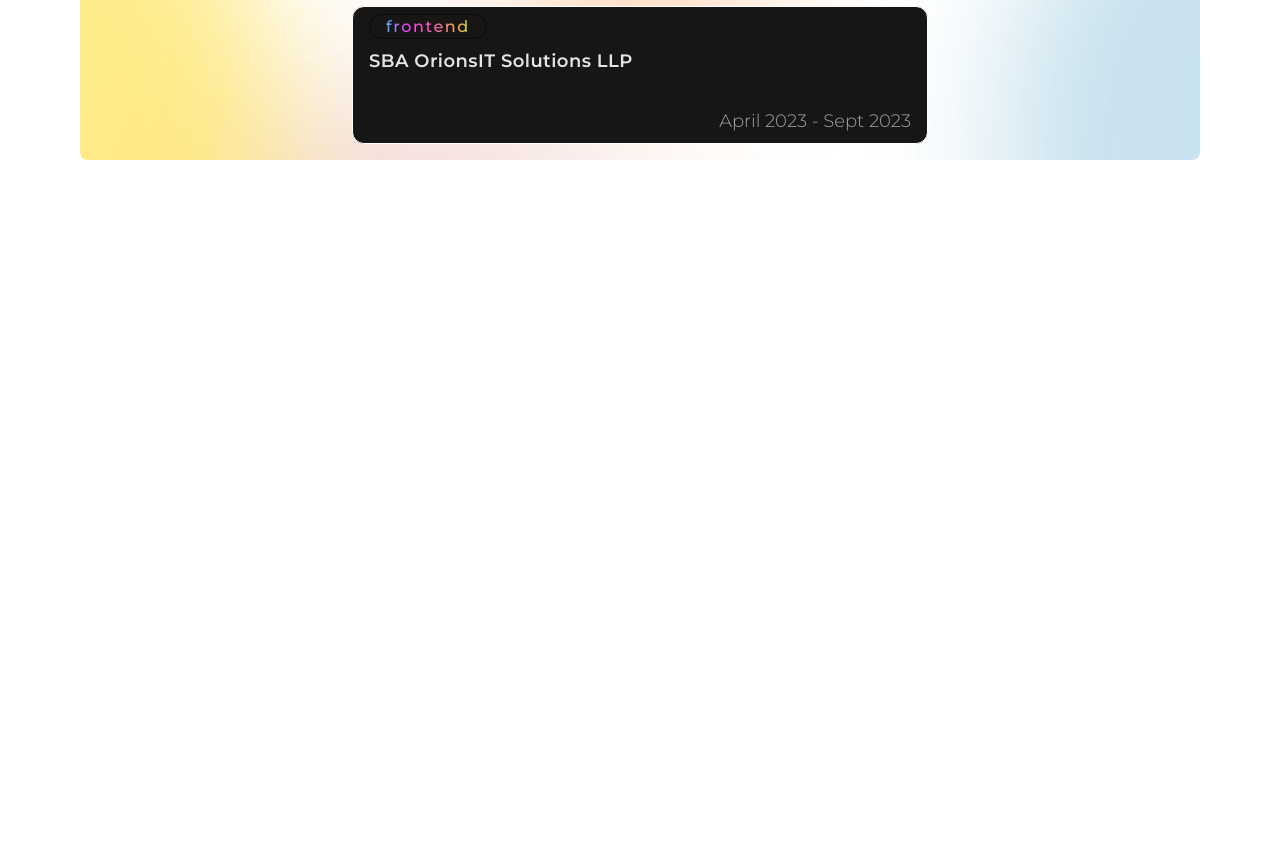
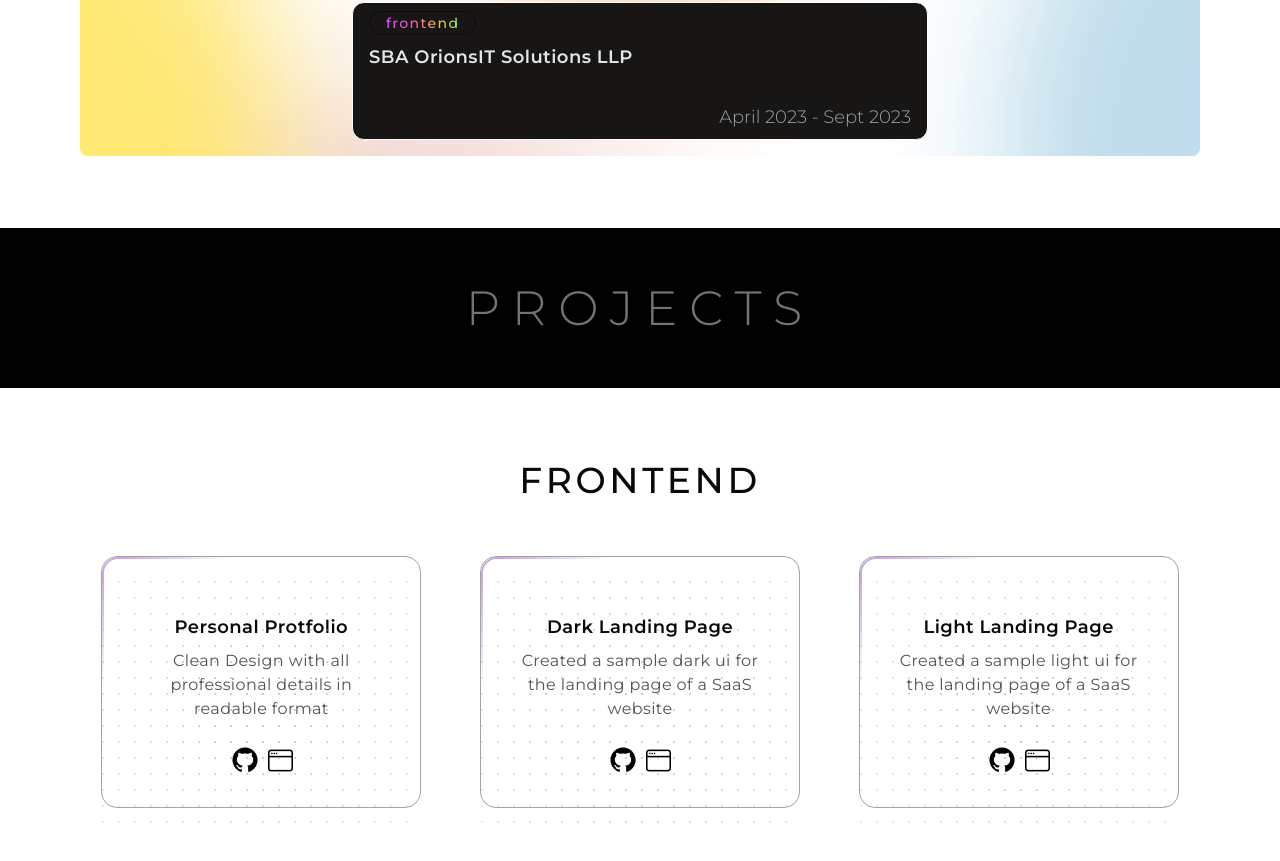
Before and after one commit to pranavtartey/portfolio, a Next.js app: page / in a window 1280 px wide. Shown: the part 1191-2052 px from the top of the page. Before the commit the page ends 1423 px from the top, so only its background shows below. Built offline with nearby package versions, Linux system fonts and the light colour scheme; a web font is replaced by a local one.

Commit message:
added the projects section and some animations

```diff
--- a/app/page.tsx
+++ b/app/page.tsx
@@ -1,8 +1,10 @@
 import AppTag from "@/sections/AppTag";
 import Experience from "@/sections/Experience";
+import Frontend from "@/sections/Frontend";
 import Hero from "@/sections/Hero";
 import LogoTicker from "@/sections/LogoTicker";
 import Navbar from "@/sections/Navbar";
+import Projects from "@/sections/Projects";
 
 export default function Home() {
   return (
@@ -12,6 +14,8 @@
       <Hero />
       <LogoTicker />
       <Experience />
+      <Projects />
+      <Frontend />
     </>
   );
 }
--- a/components/Tag.tsx
+++ b/components/Tag.tsx
@@ -13,7 +13,7 @@
 
       <motion.span
         className={twMerge(
-          "border border-black/50 backdrop-blur-md text-center sm:py-0.5 px-4 sm:tracking-widest rounded-full font-medium text-xs sm:text-base",
+          "border border-black/50 backdrop-blur-md text-center sm:py-0.5 px-4 sm:tracking-widest rounded-full font-medium text-xs sm:text-sm",
           variant === "background" && "bg-black text-white",
           variant === "rainbow" &&
             " bg-[linear-gradient(to_right,#f542fe,#f54aae,#f9b93a,#79f54c,#1ad1fa,#f241fb,#fc59b8,#f6bb47,#74fe42,#15d0fa)] [background-size:200%] text-transparent bg-clip-text",
--- /dev/null
+++ b/components/ui/dot-pattern.tsx
@@ -0,0 +1,56 @@
+import { useId } from "react";
+
+import { cn } from "@/lib/utils";
+
+interface DotPatternProps {
+  width?: number;
+  height?: number;
+  x?: number;
+  y?: number;
+  cx?: number;
+  cy?: number;
+  cr?: number;
+  className?: string;
+  [key: string]: unknown;
+}
+export function DotPattern({
+  width = 16,
+  height = 16,
+  x = 0,
+  y = 0,
+  cx = 1,
+  cy = 1,
+  cr = 1,
+  className,
+  ...props
+}: DotPatternProps) {
+  const id = useId();
+
+  return (
+    <svg
+      aria-hidden="true"
+      className={cn(
+        "pointer-events-none absolute inset-0 h-full w-full fill-neutral-400/80",
+        className,
+      )}
+      {...props}
+    >
+      <defs>
+        <pattern
+          id={id}
+          width={width}
+          height={height}
+          patternUnits="userSpaceOnUse"
+          patternContentUnits="userSpaceOnUse"
+          x={x}
+          y={y}
+        >
+          <circle id="pattern-circle" cx={cx} cy={cy} r={cr} />
+        </pattern>
+      </defs>
+      <rect width="100%" height="100%" strokeWidth={0} fill={`url(#${id})`} />
+    </svg>
+  );
+}
+
+export default DotPattern;
--- a/constants/frontend.ts
+++ b/constants/frontend.ts
@@ -0,0 +1,20 @@
+export const frontendProjects = [
+    {
+        title: "Personal Protfolio",
+        description: "Clean Design with all professional details in readable format",
+        live: "#",
+        github: "https://github.com/pranavtartey/portfolio",
+    },
+    {
+        title: "Dark Landing Page",
+        description: "Created a sample dark ui for the landing page of a SaaS website",
+        live: "https://dark-ui-page-tpyo.vercel.app/",
+        github: "https://github.com/pranavtartey/dark-ui-page",
+    },
+    {
+        title: "Light Landing Page",
+        description: "Created a sample light ui for the landing page of a SaaS website",
+        live: "https://light-saas-landing-page-pi.vercel.app/",
+        github: "https://github.com/pranavtartey/Light_landingpage",
+    },
+]
--- /dev/null
+++ b/sections/Backend.tsx
@@ -0,0 +1,13 @@
+import { FC } from "react";
+
+const Backend: FC = () => {
+    return (
+        <section>
+            <div className="container">
+
+            </div>
+        </section>
+    )
+}
+
+export default Backend;
--- /dev/null
+++ b/sections/Frontend.tsx
@@ -0,0 +1,20 @@
+import { FC } from "react";
+import FrontendCard from "./FrontendCard";
+import { frontendProjects } from "@/constants/frontend";
+
+const Frontend: FC = () => {
+  return (
+    <section className="py-[72px]">
+      <div className="container">
+        <h2 className="uppercase text-center text-4xl tracking-widest font-medium mb-14">frontend</h2>
+        <div className="md:flex gap-4 max-md:space-y-4">
+          {frontendProjects.map((project, idx) => (
+            <FrontendCard {...project} key={idx} />
+          ))}
+        </div>
+      </div>
+    </section>
+  );
+};
+
+export default Frontend;
--- /dev/null
+++ b/sections/FrontendCard.tsx
@@ -0,0 +1,85 @@
+"use client";
+import Image from "next/image";
+import { FC, useEffect, useRef } from "react";
+import GithubImage from "@/assets/github-image.png";
+import WindowImage from "@/assets/bi_window.png";
+import DotPattern from "@/components/ui/dot-pattern";
+import { cn } from "@/lib/utils";
+import { motion, useMotionTemplate, useMotionValue } from "framer-motion";
+
+type FrontendCardProps = {
+  title: string;
+  description: string;
+  live: string;
+  github: string;
+};
+
+const FrontendCard: FC<FrontendCardProps> = ({
+  title,
+  description,
+  github,
+  live,
+}) => {
+  const borderRef = useRef<HTMLDivElement>(null);
+  const offSetX = useMotionValue(-100);
+  const offSetY = useMotionValue(-100);
+
+  const maskImage = useMotionTemplate`radial-gradient(250px 250px at ${offSetX}px ${offSetY}px, black,transparent)`;
+
+  useEffect(() => {
+    const updateBorderValue = (event: MouseEvent) => {
+      const border = borderRef.current?.getBoundingClientRect();
+      offSetX.set(event.x - border!.x);
+      offSetY.set(event.y - border!.y);
+    };
+
+    window.addEventListener("mousemove", updateBorderValue);
+
+    return () => {
+      window.removeEventListener("mousemove", updateBorderValue);
+    };
+  });
+
+  return (
+    <div className="relative p-8 space-y-6 max-w-xs border border-neutral-400 rounded-2xl mx-auto flex-1 hover:shadow-lg transition">
+      <motion.div
+        ref={borderRef}
+        className="absolute inset-0 -z-10 border-2 border-purple-800 rounded-2xl"
+        style={{
+          maskImage,
+        }}
+      ></motion.div>
+      <div className="space-y-2">
+        <h3 className="text-lg text-center font-semibold tracking-wide">
+          {title}
+        </h3>
+        <p className="tracking-wide text-center text-neutral-600 ">
+          {description}
+        </p>
+      </div>
+      <div className="flex items-center gap-2 justify-center">
+        <a href={github} target="_blank">
+          <Image
+            src={GithubImage}
+            alt="github-image"
+            height={20}
+            width={30}
+            className=""
+          />
+        </a>
+        <a href={live} target="_blank">
+          <Image src={WindowImage} alt="window-image" height={20} width={25} />
+        </a>
+      </div>
+
+      <DotPattern
+        className={cn(
+          "[mask-image:radial-gradient(300px_circle_at_center,white,transparent)]"
+        )}
+      />
+
+    </div>
+  );
+};
+
+export default FrontendCard;
--- /dev/null
+++ b/sections/Projects.tsx
@@ -0,0 +1,11 @@
+import { FC } from "react";
+
+const Projects: FC = () => {
+  return (
+    <div className="bg-black py-14">
+      <h1 className="uppercase text-neutral-500 text-center text-3xl tracking-[12px] sm:text-5xl mx-auto font-light">projects</h1>
+    </div>
+  );
+};
+
+export default Projects;
```
Also changed, not shown: assets/bi_window.png (added), assets/github-image.png (added).
